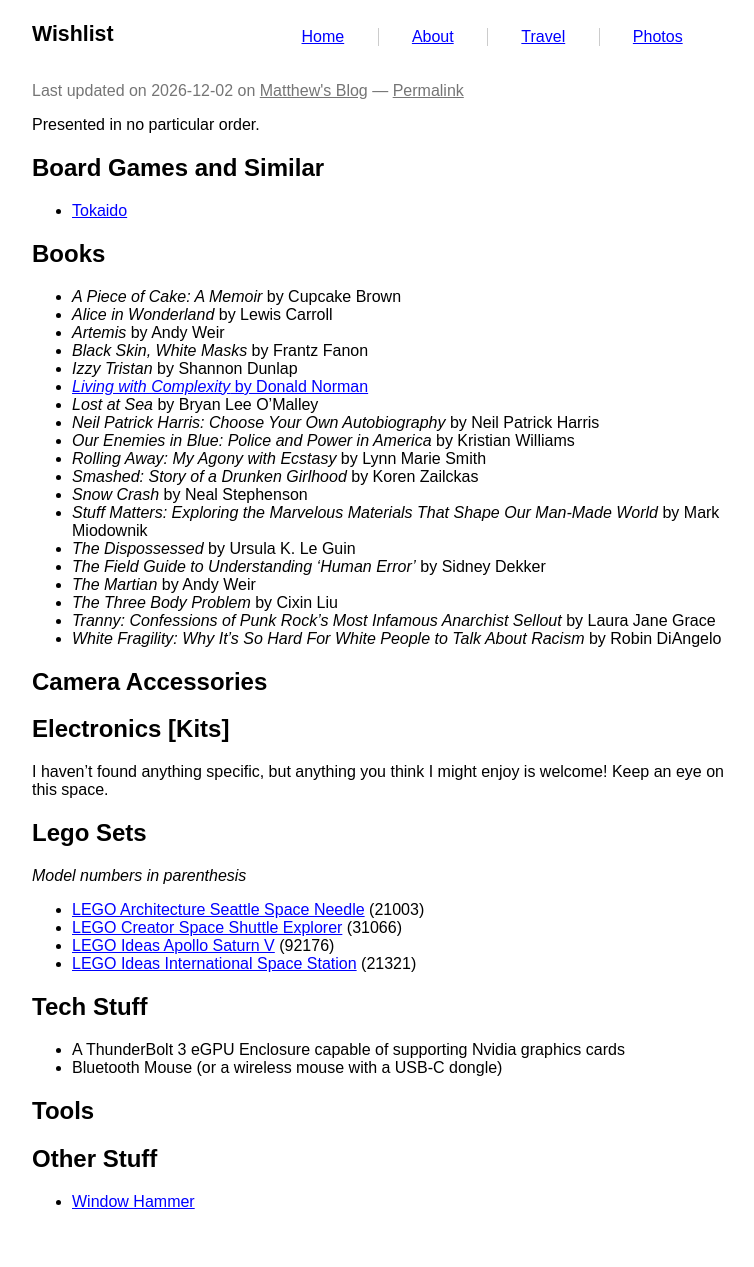
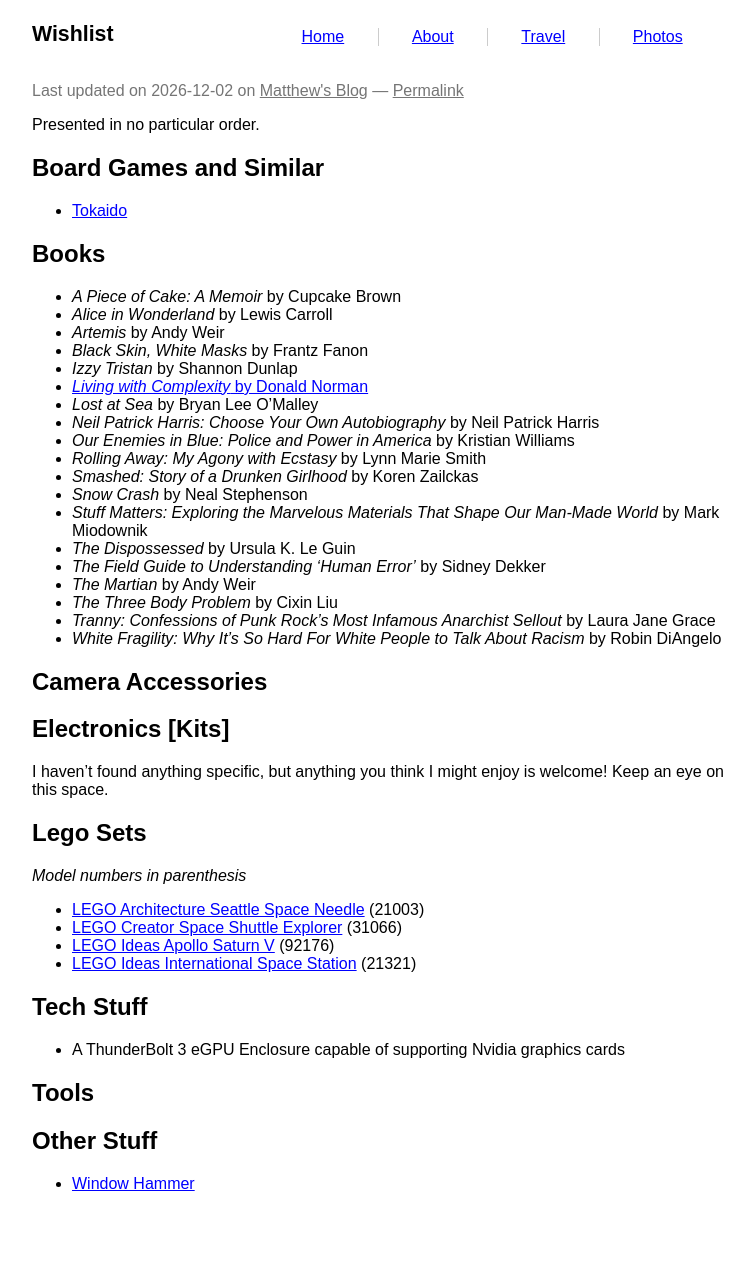
Before and after one commit to prplecake/jrgnsn.net, a Jekyll site: the page built from wishlist.md, in a window 1280 px wide. Shown: the whole page, without its empty margins (258-1012 px from the left). Built offline with Jekyll 4.4.1, drawn with Linux system fonts in a browser that asks for light colours.

Commit message:
Remove bluetooth mouse from wishlist

```diff
--- a/wishlist.md
+++ b/wishlist.md
@@ -52,7 +52,6 @@
 ## Tech Stuff
 * A ThunderBolt 3 eGPU Enclosure capable of supporting Nvidia graphics
 cards
-* Bluetooth Mouse (or a wireless mouse with a USB-C dongle)
 
 ## Tools
 
```
